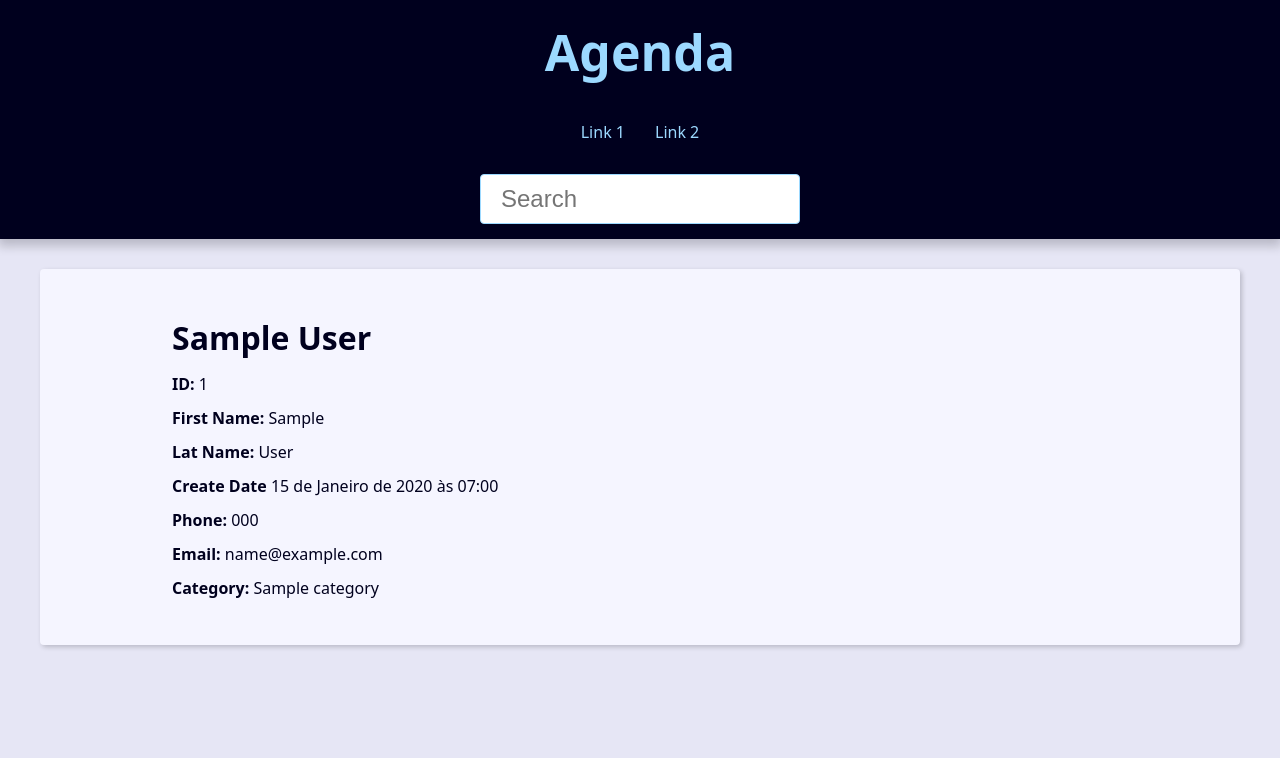
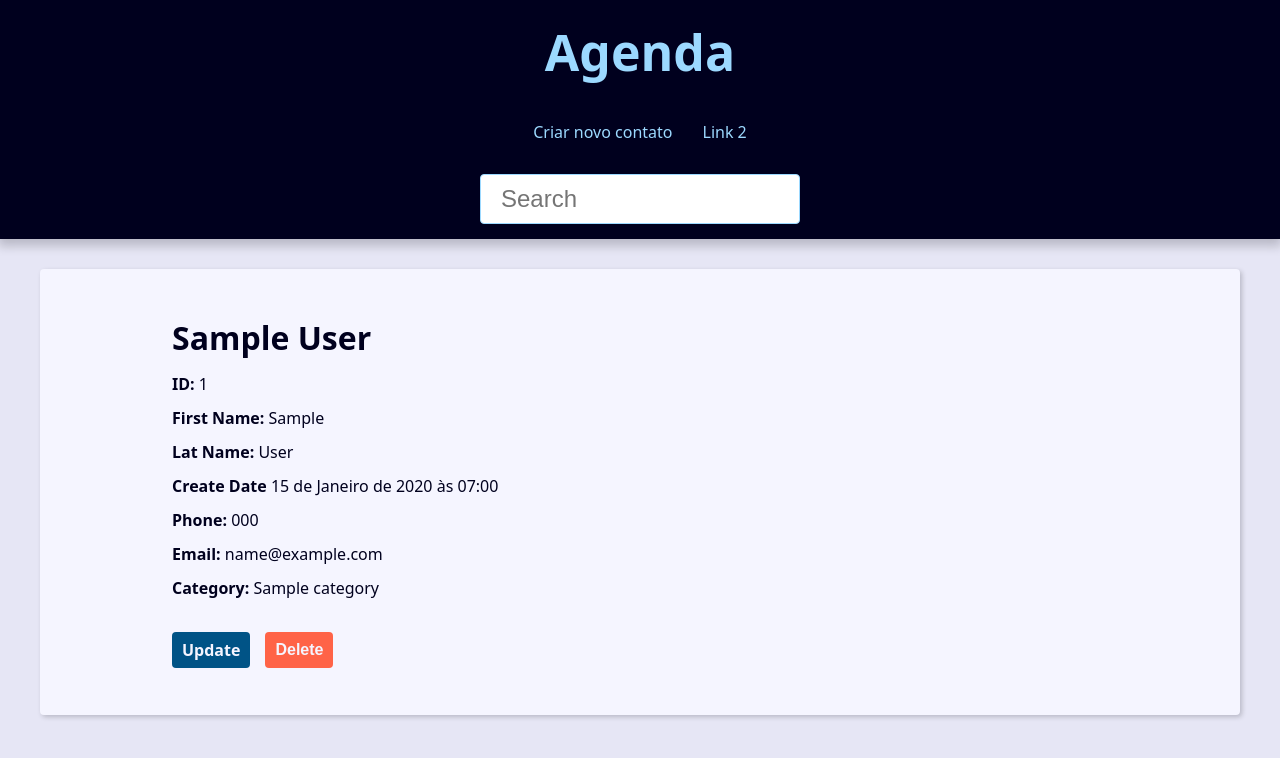
Before and after one commit to gledyson200000/Projeto-Agenda-Udemy-, a Django app: page /contact/1/ in a window 1280 px wide. Shown: the top 758 px of the page. Run offline with Django 5.2, Linux system fonts and the light colour scheme; tables that the repository leaves empty hold one stand-in row (values such as "Sample post").

Commit message:
Criando a view update e a view delete

```diff
--- a/base_static/global/css/style.css
+++ b/base_static/global/css/style.css
@@ -312,3 +312,23 @@
     filter: brightness(80%);
     box-shadow: 0 0 5px var(--link-dark-color);
   }
+
+  .contatc-links {
+    margin-block: calc(var(--small-font-size) * 2);
+    display: flex;
+    align-items: center;
+    gap: 0 var(--spacing)
+  }
+
+  .btn-link {
+    font-size: var(--small-font-size);
+    text-decoration: none;
+    font-weight: bold;
+    padding: 1rem;
+    display: block;
+    line-height: var(--small-font-size);
+  }
+
+  .btn-delete {
+    background: tomato;
+  }
--- a/base_templates/global/partials/_header.html
+++ b/base_templates/global/partials/_header.html
@@ -8,8 +8,8 @@
     <nav class="menu">
       <ul class="menu-list">
         <li class="menu-item">
-          <a href="" class="menu-link">
-            Link 1
+          <a href="{% url "contact:create" %}" class="menu-link">
+            Criar novo contato
           </a>
         </li>
         <li class="menu-item">
--- a/contact/templates/contact/contact.html
+++ b/contact/templates/contact/contact.html
@@ -13,5 +13,20 @@
         <p><b>Phone:</b> {{contact.phone}}</p>
         <p><b>Email:</b> {{contact.email}}</p>
         <p><b>Category:</b> {{contact.category.name}}</p>
+
+        <div class="contatc-links">
+            <a href="{% url "contact:update" contact.id %}" class="btn btn-link">Update</a>
+
+            <form action="{% url "contact:delete" contact.id %}" method="POST">
+                {% csrf_token %}
+
+                {% if confirmation == 'no' %}
+                    <input type="hidden" name="confirmation" value="yes">
+                    <button type="submit" class="btn btn-delete">Confirma?</button>
+                {% else %}
+                    <button type="submit" class="btn btn-link btn-delete">Delete</button>
+                {% endif %}
+            </form>
+        </div>
     </div>
 {% endblock content %}
--- a/contact/templates/contact/create.html
+++ b/contact/templates/contact/create.html
@@ -7,7 +7,7 @@
      <h2>Contact</h2>
 
      <form
-       action="{% url "contact:create" %}"
+       action="{{ form_action }}"
        method="POST"
        enctype="multipart/form-data"
      >
--- a/contact/urls.py
+++ b/contact/urls.py
@@ -10,4 +10,6 @@ urlpatterns = [
     #Contact (CRUD)
     path('contact/<int:contact_id>/', views.contact, name='contact'),
     path('contact/create/', views.create, name='create'),
+    path('contact/<int:contact_id>/update/', views.update, name='update'),
+    path('contact/<int:contact_id>/delete/', views.delete, name='delete'),
 ]
```
Also changed, not shown: contact/views/contact_forms.py (+70 -6 lines).
